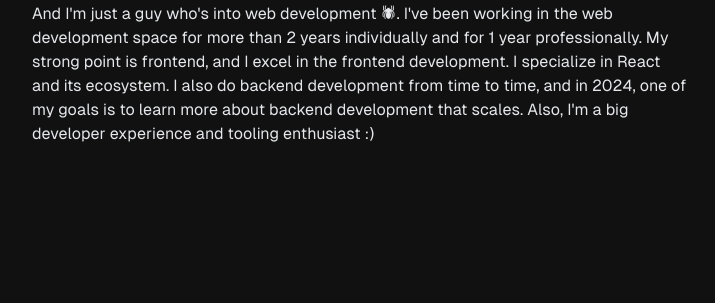
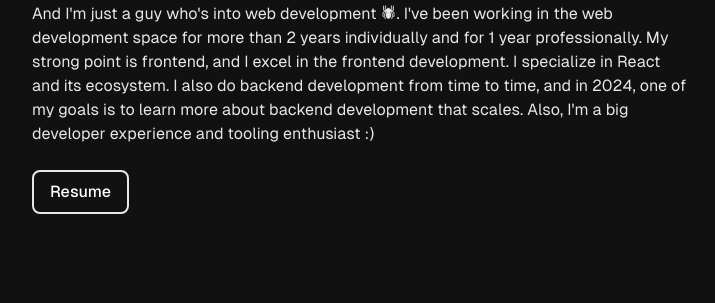
Before and after one commit to kevalmiistry/portfolio-astro, an Astro site: page / in a window 1280 px wide. Shown: the part 186-489 px from the top of the page, without its empty margins (278-993 px from the left). Built offline with nearby package versions, Linux system fonts and the light colour scheme; Astro itself is replaced by a stand-in of ours.

Commit message:
FEAT: adding resume link

```diff
--- a/src/pages/index.astro
+++ b/src/pages/index.astro
@@ -31,6 +31,15 @@ import TechItem from "../components/TechItem.astro"
                 about backend development that scales. Also, I'm a big developer
                 experience and tooling enthusiast :)
             </p>
+            <a
+                href="https://drive.google.com/file/d/1H64oxC0wgOcFMepI9q00ATbmITH6KTMC/view?usp=sharing"
+                download="yt-mrbeast.pdf"
+                target="_blank"
+                class="border-2 rounded-lg px-4 py-2 flex justify-center items-center w-fit mt-6 hover:bg-white hover:text-[#111] transition-all font-medium"
+                rel="noopener noreferrer"
+            >
+                Resume
+            </a>
         </div>
 
         <div class="mt-40">
@@ -131,14 +140,14 @@ import TechItem from "../components/TechItem.astro"
                                 text="Reactjs"
                             /> which looks like
                             <a
-                                href="./pdfs/ig-mrbeast.pdf"
+                                href="https://drive.google.com/file/d/1vIsIXU9jf7VaDsXMfXFlaiT3G8nr1pP4/view?usp=sharing"
                                 download="ig-mrbeast.pdf"
                                 target="_blank"
                                 class="underline"
                                 rel="noopener noreferrer">this</a
                             > &
                             <a
-                                href="./pdfs/yt-mrbeast.pdf"
+                                href="https://drive.google.com/file/d/1zXw6FtowhSzOxRHEKmg-Jug8XxxcXvvx/view?usp=sharing"
                                 download="yt-mrbeast.pdf"
                                 target="_blank"
                                 class="underline"
```
